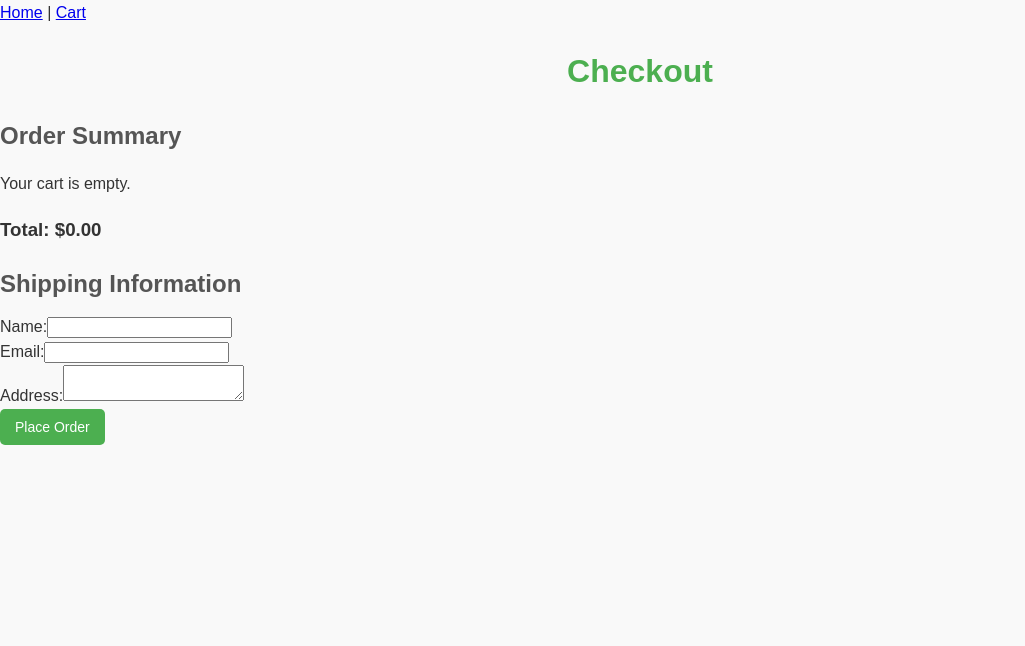
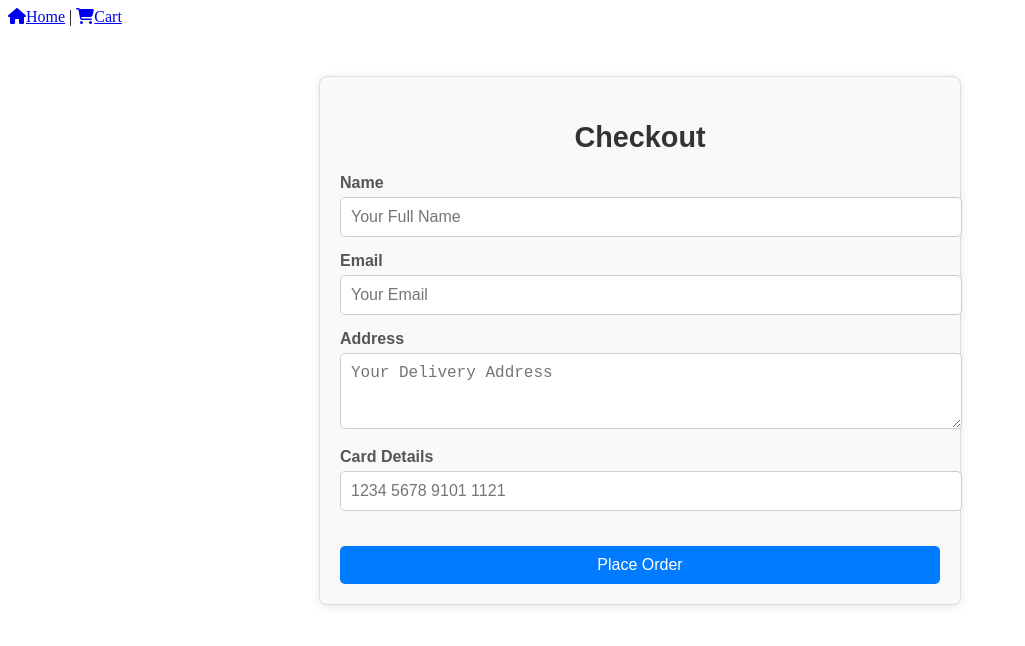
Before and after one commit to AtanasoaieD/shopping-cart, a React (Create React App) app: page /checkout in a window 1280 px wide. Shown: the top 646 px of the page, without its empty margins (0-1025 px from the left). Built offline with nearby package versions, Linux system fonts and the light colour scheme.

Commit message:
checkoutpage style.css

```diff
--- a/package.json
+++ b/package.json
@@ -3,6 +3,10 @@
   "version": "0.1.0",
   "private": true,
   "dependencies": {
+    "@fortawesome/fontawesome-svg-core": "^6.6.0",
+    "@fortawesome/free-brands-svg-icons": "^6.6.0",
+    "@fortawesome/free-solid-svg-icons": "^6.6.0",
+    "@fortawesome/react-fontawesome": "^0.2.2",
     "@testing-library/jest-dom": "^5.17.0",
     "@testing-library/react": "^13.4.0",
     "@testing-library/user-event": "^13.5.0",
--- a/src/App.js
+++ b/src/App.js
@@ -2,7 +2,9 @@ import React, { useState } from "react";
 import ProductList from "./ProductList";
 import Cart from "./Cart";
 import { BrowserRouter as Router, Route, Routes, Link } from "react-router-dom";
-import Checkout from "./Checkout"
+import Checkout from "./Checkout";
+import { FontAwesomeIcon } from '@fortawesome/react-fontawesome';
+import { faCartShopping, faH, faHouse } from "@fortawesome/free-solid-svg-icons";
 import "./styles.css"
 
 function App() {
@@ -51,7 +53,8 @@ function App() {
   return (
     <Router>
       <nav>
-        <Link to="/">Home</Link> | <Link to="/cart">Cart</Link>
+        <Link to="/"><FontAwesomeIcon icon={faHouse}/>Home</Link> | <Link to="/cart">
+        <FontAwesomeIcon icon={faCartShopping} />Cart</Link>
       </nav>
       <Routes>
         <Route
--- a/src/Checkout.js
+++ b/src/Checkout.js
@@ -1,99 +1,53 @@
-import React, { useState } from "react";
+import React from "react";
 
-function Checkout({ cart }) {
-  const [form, setForm] = useState({
-    name: "",
-    email: "",
-    address: "",
-  });
-  const [isSubmitted, setIsSubmitted] = useState(false);
+function Checkout() {
+  return (
+    <div className="checkout-container">
+      <h2>Checkout</h2>
+      <form className="checkout-form">
+        {/* Name Field */}
+        <div className="form-group">
+          <label htmlFor="name">Name</label>
+          <input type="text" id="name" placeholder="Your Full Name" required />
+        </div>
 
-  /**
-   * Handle input changes in the form.
-   */
-  const handleChange = (e) => {
-    const { name, value } = e.target;
-    setForm({ ...form, [name]: value });
-  };
+        {/* Email Field */}
+        <div className="form-group">
+          <label htmlFor="email">Email</label>
+          <input type="email" id="email" placeholder="Your Email" required />
+        </div>
 
-  /**
-   * Handle form submission.
-   * Displays a confirmation message and clears the form.
-   */
-  const handleSubmit = (e) => {
-    e.preventDefault();
-    if (cart.length === 0) {
-      alert("Your cart is empty. Add some items before checking out!");
-      return;
-    }
-    setIsSubmitted(true);
-    setForm({ name: "", email: "", address: "" });
-  };
+        {/* Address Field */}
+        <div className="form-group">
+          <label htmlFor="address">Address</label>
+          <textarea
+            id="address"
+            placeholder="Your Delivery Address"
+            rows="3"
+            required
+          ></textarea>
+        </div>
 
-  // Calculate total price
-  const total = cart.reduce((sum, item) => sum + item.price * item.quantity, 0);
-
-  if (isSubmitted) {
-    return (
-      <div>
-        <h1>Thank You!</h1>
-        <p>Your order has been placed successfully.</p>
-      </div>
-    );
-  }
-
-  return (
-    <div>
-      <h1>Checkout</h1>
-      <h2>Order Summary</h2>
-      {cart.length === 0 ? (
-        <p>Your cart is empty.</p>
-      ) : (
-        <ul>
-          {cart.map((item) => (
-            <li key={item.id}>
-              {item.name} - ${item.price.toFixed(2)} x {item.quantity}
-            </li>
-          ))}
-        </ul>
-      )}
-      <h3>Total: ${total.toFixed(2)}</h3>
-
-      <h2>Shipping Information</h2>
-      <form onSubmit={handleSubmit}>
-        <div>
-          <label>Name:</label>
+        {/* Card Details Field */}
+        <div className="form-group">
+          <label htmlFor="card">Card Details</label>
           <input
             type="text"
-            name="name"
-            value={form.name}
-            onChange={handleChange}
+            id="card"
+            placeholder="1234 5678 9101 1121"
             required
           />
         </div>
-        <div>
-          <label>Email:</label>
-          <input
-            type="email"
-            name="email"
-            value={form.email}
-            onChange={handleChange}
-            required
-          />
-        </div>
-        <div>
-          <label>Address:</label>
-          <textarea
-            name="address"
-            value={form.address}
-            onChange={handleChange}
-            required
-          />
-        </div>
-        <button type="submit">Place Order</button>
+
+        {/* Submit Button */}
+        <button type="submit" className="checkout-button">
+          Place Order
+        </button>
       </form>
     </div>
   );
 }
 
+
+
 export default Checkout;
--- a/src/index.js
+++ b/src/index.js
@@ -3,6 +3,7 @@ import ReactDOM from 'react-dom/client';
 import './index.css';
 import App from './App';
 import reportWebVitals from './reportWebVitals';
+import './styles.css'
 
 const root = ReactDOM.createRoot(document.getElementById('root'));
 root.render(
--- a/src/styles.css
+++ b/src/styles.css
@@ -1,146 +1,159 @@
-/* General Reset */
-body {
-    margin: 0;
-    padding: 0;
-    font-family: 'Arial', sans-serif;
-    background-color: #f9f9f9;
-    color: #333;
-    line-height: 1.6;
+/* General container styling */
+.cart-container {
+  padding: 20px;
+  font-family: Arial, sans-serif;
 }
 
-  /* Header Styling */
-  h1 {
-    text-align: center;
-    color: #4caf50;
+/* Align the cart title and icon */
+.cart-header {
+  display: flex; /* Flexbox for alignment */
+  justify-content: space-between; /* Push items to opposite sides */
+  align-items: center; /* Vertically align items */
+  border-bottom: 1px solid #ddd; /* Optional: Add a separator */
+  padding-bottom: 10px;
+}
+
+/* Cart title styling */
+.cart-header h2 {
+  margin: 0; /* Remove default margin */
+  font-size: 1.5rem; /* Adjust size */
+}
+
+/* Cart icon styling */
+.cart-icon {
+  font-size: 24px; /* Make the icon larger */
+  color: #007bff; /* Primary blue color */
+  cursor: pointer; /* Pointer cursor for clickable effect */
+}
+
+/* Hover effect for the cart icon */
+.cart-icon:hover {
+  color: #0056b3; /* Darker blue on hover */
+}
+
+/* Styling for the cart items list */
+ul {
+  list-style: none; /* Remove default bullet points */
+  padding: 0;
   margin: 20px 0;
 }
 
-  h2 {
+/* Individual cart item styling */
+li {
+  display: flex; /* Align name, quantity, and buttons in a row */
+  justify-content: space-between; /* Space out content */
   margin-bottom: 10px;
+  padding: 10px 0;
+  border-bottom: 1px solid #ddd;
+}
+
+/* Buttons and inputs */
+button {
+  background-color: #dc3545; /* Red for remove button */
+  color: #fff;
+  border: none;
+  padding: 5px 10px;
+  cursor: pointer;
+  border-radius: 5px;
+}
+
+button:hover {
+  background-color: #c82333; /* Darker red on hover */
+}
+
+input[type="number"] {
+  width: 50px;
+  text-align: center;
+  border: 1px solid #ccc;
+  border-radius: 5px;
+}
+
+/* Total section */
+h3 {
+  text-align: right; /* Align total to the right */
+  margin-top: 20px;
+  font-size: 1.25rem;
+  color: #333;
+}
+
+/* checkout page */
+/* Checkout Page Container */
+.checkout-container {
+  max-width: 600px;
+  margin: 50px auto; /* Center horizontally and add spacing */
+  padding: 20px;
+  background-color: #f9f9f9;
+  border: 1px solid #ddd;
+  border-radius: 8px;
+  box-shadow: 0 2px 10px rgba(0, 0, 0, 0.1);
+  font-family: Arial, sans-serif;
+}
+
+/* Page Title */
+.checkout-container h2 {
+  text-align: center;
+  margin-bottom: 20px;
+  font-size: 1.8rem;
+  color: #333;
+}
+
+/* Form Styling */
+.checkout-form {
+  display: flex;
+  flex-direction: column;
+}
+
+/* Form Group */
+.form-group {
+  margin-bottom: 15px;
+}
+
+.form-group label {
+  display: block;
+  margin-bottom: 5px;
+  font-weight: bold;
   color: #555;
 }
 
-  /* Buttons */
-  button {
-    background-color: #4caf50;
-    color: white;
-    border: none;
-    padding: 10px 15px;
-    font-size: 14px;
+.form-group input,
+.form-group textarea {
+  width: 100%;
+  padding: 10px;
+  border: 1px solid #ccc;
   border-radius: 5px;
-    cursor: pointer;
-    transition: background-color 0.3s ease;
+  font-size: 1rem;
 }
 
-  button:hover {
-    background-color: #45a049;
+.form-group input:focus,
+.form-group textarea:focus {
+  outline: none;
+  border-color: #007bff;
+  box-shadow: 0 0 5px rgba(0, 123, 255, 0.5);
 }
 
-  button:disabled {
-    background-color: #ccc;
-    cursor: not-allowed;
-  }
-
-  /* Layout */
-  .container {
-    max-width: 800px;
-    margin: 0 auto;
-    padding: 20px;
-    background-color: #fff;
-    box-shadow: 0 2px 5px rgba(0, 0, 0, 0.1);
-    border-radius: 10px;
-  }
-
-  /* Product List */
-  ul {
-    list-style: none;
-    padding: 0;
-  }
-
-  li {
-    display: flex;
-    justify-content: space-between;
-    align-items: center;
+/* Submit Button */
+.checkout-button {
   padding: 10px 15px;
-    border-bottom: 1px solid #ddd;
-  }
-
-  li:last-child {
-    border-bottom: none;
-  }
-
-  .product-name {
-    font-weight: bold;
-  }
-
-  .product-price {
-    font-size: 14px;
-    color: #777;
-  }
-
-  /* Shopping Cart */
-  .cart {
+  background-color: #007bff;
+  color: #fff;
+  border: none;
+  border-radius: 5px;
+  font-size: 1rem;
+  cursor: pointer;
   margin-top: 20px;
 }
 
-  .cart ul {
-    padding: 0;
-  }
-
-  .cart li {
-    display: flex;
-    justify-content: space-between;
-    align-items: center;
-    padding: 10px;
-    background-color: #f7f7f7;
-    margin-bottom: 10px;
-    border-radius: 5px;
-  }
-
-  .cart li:last-child {
-    margin-bottom: 0;
-  }
-
-  .cart-item {
-    display: flex;
-    align-items: center;
-  }
-
-  .cart-item input[type='number'] {
-    width: 50px;
-    margin-left: 10px;
-    padding: 5px;
-    font-size: 14px;
-  }
-
-  .cart-item button {
-    margin-left: 10px;
-  }
-
-  /* Total Section */
-  .total {
-    margin-top: 20px;
-    font-size: 18px;
-    font-weight: bold;
-    text-align: right;
-  }
-
-  .total span {
-    color: #4caf50;
+.checkout-button:hover {
+  background-color: #0056b3;
 }
 
 /* Responsive Design */
-  @media (max-width: 600px) {
-    li {
-      flex-direction: column;
-      align-items: flex-start;
+@media (max-width: 768px) {
+  .checkout-container {
+    padding: 15px;
   }
 
-    .cart-item input[type='number'] {
-      margin-top: 10px;
-    }
-
-    .total {
-      text-align: center;
+  .checkout-container h2 {
+    font-size: 1.5rem;
   }
 }
```
Also changed, not shown: 1 other file (tests, documents, lock files or other folders). Lines whose indentation alone changed are shown as unchanged.
